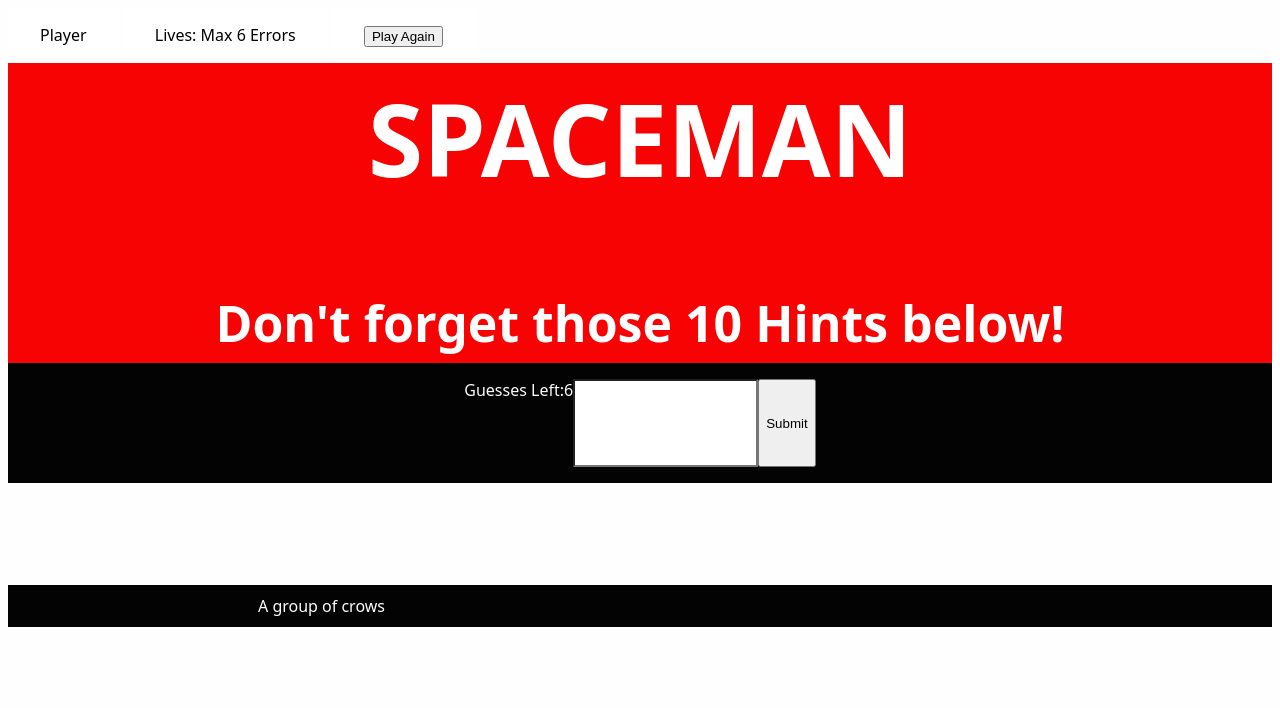
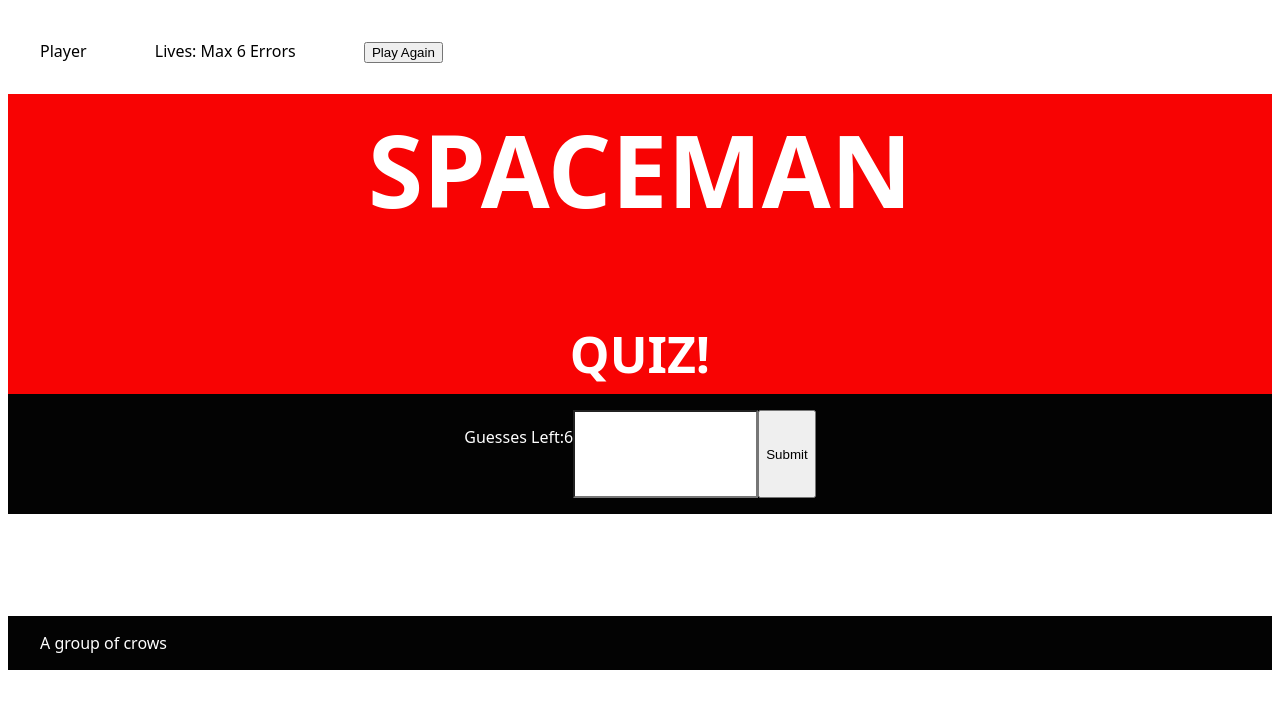
Before and after one commit to DubSack1182/spaceman, a plain HTML site: page index.html in a window 1280 px wide. Drawn offline with Linux system fonts and the light colour scheme.

Commit message:
Completed README

```diff
--- a/css/main.css
+++ b/css/main.css
@@ -3,21 +3,21 @@
 }
 
 body {
-  background-color: rgb(255, 254, 254);
+  background-color: rgb(255, 255, 255);
   font-family: system-ui, sans-serif;
-  margin: 1;
+  margin: 100;
 }
 
 nav,
 nav1,
 nav2 {
   display: inline-flex;
-  background-color: white;
+  background-color: rgb(255, 255, 255);
   padding: 16px 32px;
 }
 
 p {
-  margin: 0;
+  margin: 100;
 }
 
 section {
@@ -51,11 +51,11 @@ h2 {
   width: 10px;
   padding: 5px;
   margin: 10px;
-  background-color: blanchedalmond;
+  background-color: rgb(255, 255, 255);
 }
 
 #input-box {
-  background-color: white;
+  background-color: rgb(255, 255, 255);
   line-height: 50px;
   display: flex;
   flex-direction: row;
@@ -68,7 +68,7 @@ main {
   display: flex;
   height: 120px;
   background-color: rgb(3, 3, 3);
-  color: rgb(253, 252, 252);
+  color: rgb(255, 255, 255);
   justify-content: center;
   padding: 16px 32px;
 }
@@ -79,12 +79,13 @@ main1 {
   grid-template-columns: repeat(2, 1fr);
   grid-gap: 10px;
   margin-top: 80px;
-  background-color: rgb(3, 3, 3)
+  background-color: rgb(3, 3, 3);
 }
 
-.hint-container{
+.hint-container {
+  display: inline-flex;
+  flex-direction: row;
   background-color: rgb(3, 3, 3);
-  padding: 10px;
-  text-align: center;
-  color: rgb(253, 252, 252);
+  color: rgb(255, 255, 255);
+  padding: 16px 32px;
 }
--- a/index.html
+++ b/index.html
@@ -29,7 +29,7 @@
     <section id="hero">
         <div id="headers">
             <h1>SPACEMAN</h1>
-            <H2>Don't forget those 10 Hints below!</H2>
+            <H2>QUIZ!</H2>
         </div>
     </section>
     <main>
```
Also changed, not shown: 1 other file.
